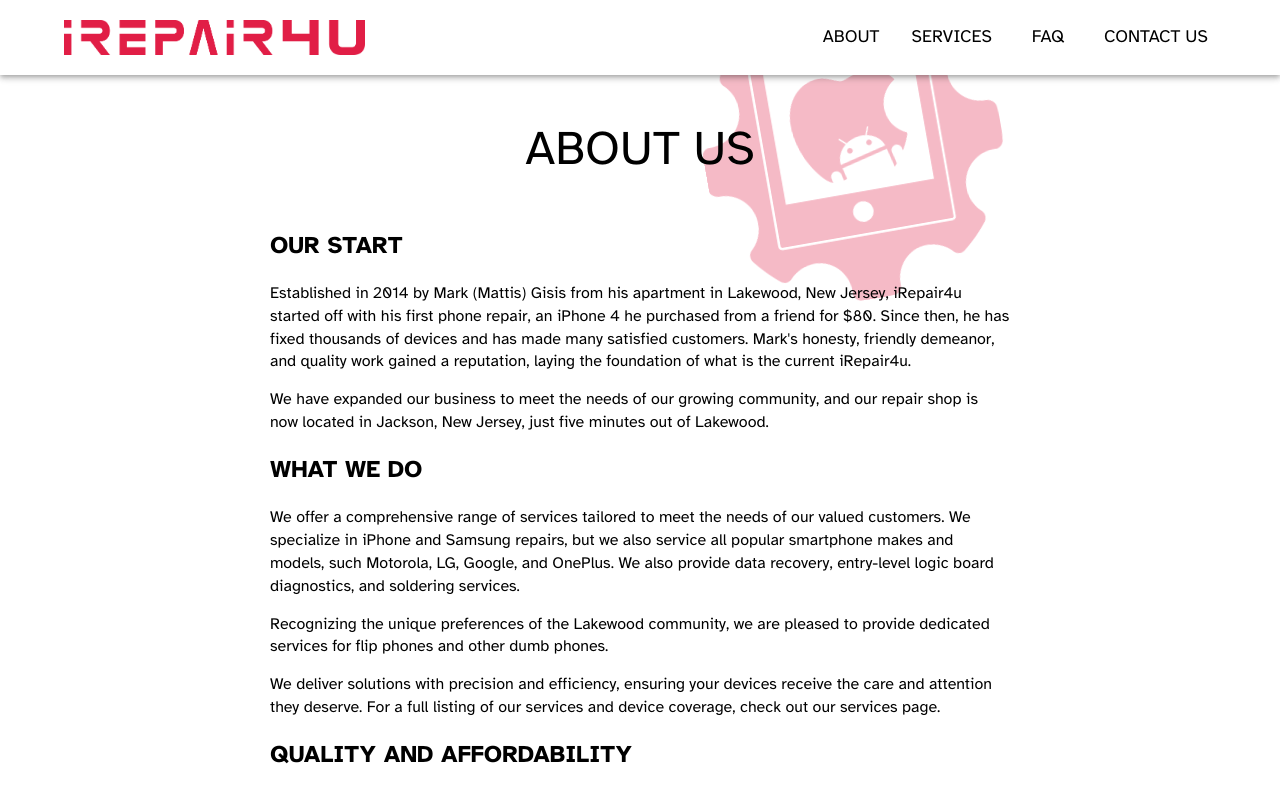
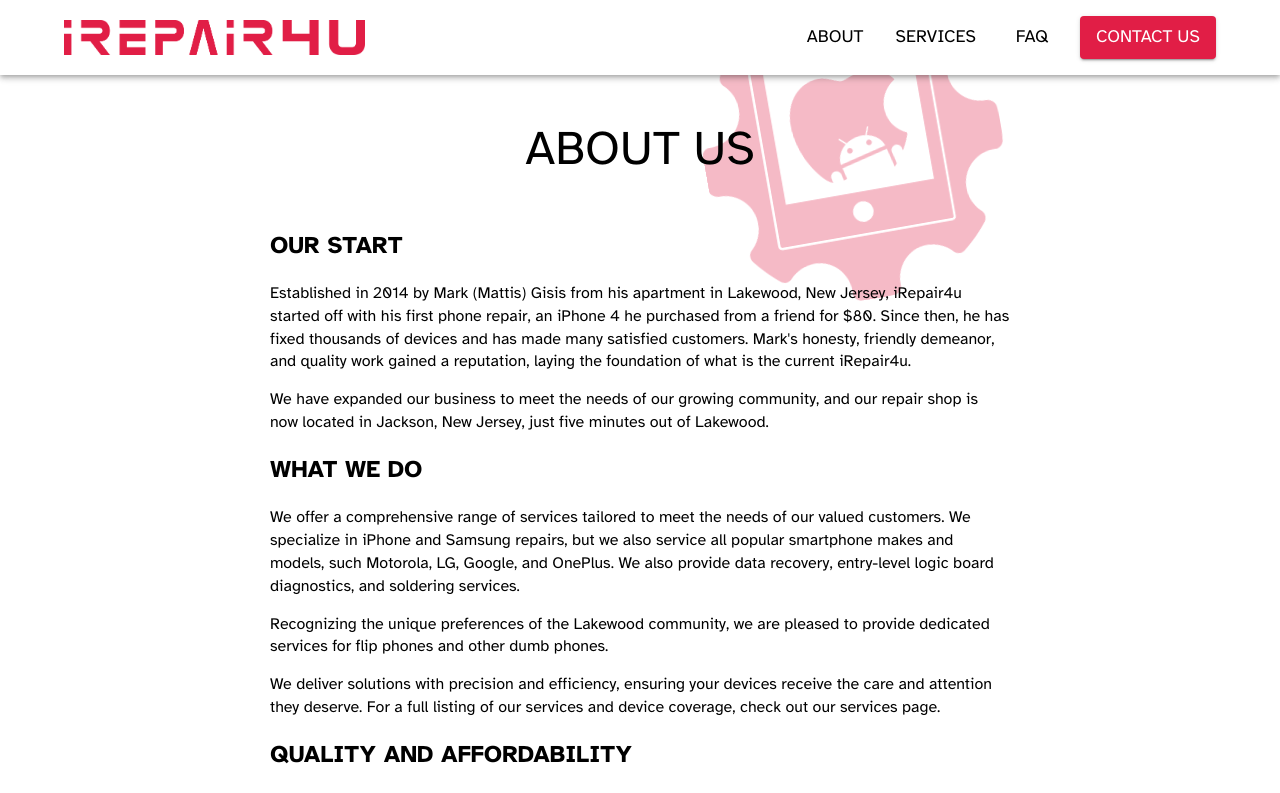
Before and after one commit to JosefGisis/irepair4u-next, a Next.js app: page /about in a window 1280 px wide. Shown: the top 793 px of the page. Built offline with nearby package versions, Linux system fonts and the light colour scheme.

Commit message:
minor correction

```diff
--- a/app/(pages)/components/Appbar.tsx
+++ b/app/(pages)/components/Appbar.tsx
@@ -86,7 +86,7 @@
 								<Link key={index} href={page.link}>
 									<Button
 										variant={
-											page.name === "Contact Us"
+											page.name === "CONTACT US"
 												? "contained"
 												: "text"
 										}
@@ -94,11 +94,11 @@
 											ml: 2,
 											my: 2,
 											background:
-												page.name === "Contact Us"
+												page.name === "CONTACT US"
 													? redAccent
 													: "inherit",
 											color:
-												page.name === "Contact Us"
+												page.name === "CONTACT US"
 													? redAccentContrast
 													: "rgb(0, 0, 0)",
 											display: "block",
```
